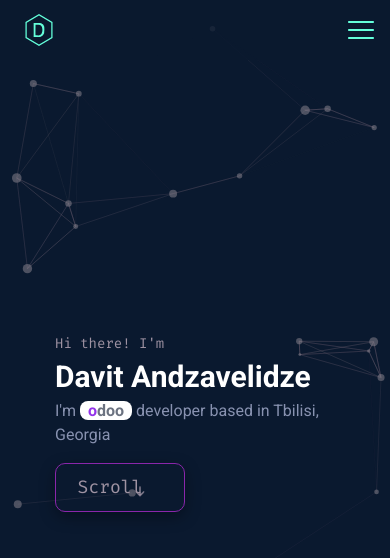
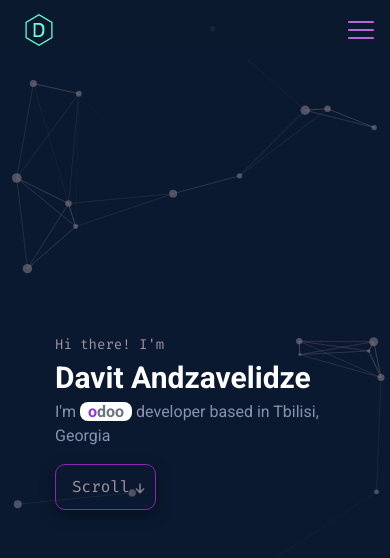
Before and after one commit to DavitAndzavelidze/portfolio-web, a React (Vite) app: page / in a window 390 px wide. Shown: the top 558 px of the page. Built offline with nearby package versions, Linux system fonts and the light colour scheme.

Commit message:
change mobile menu and hamburger color

```diff
--- a/src/components/Home.jsx
+++ b/src/components/Home.jsx
@@ -50,11 +50,11 @@ export default function Home() {
                   offset={-50}
                   duration={500}
                 >
-                  <button className="py-[10px] pr-[20px] md:pr-[20px] w-[130px] rounded-[10px] text-[18px] md:text-[20px] fontFira text-[--green] border border-[--purple] shadow-[0_5px_15px_rgba(0,0,0,0.35)] lg:hover:bg-[--greenTint] lg:duration-150">
+                  <button className="py-[10px] px-4 pr-[25px] md:pr-[2.5rem] rounded-[10px] text-[16px] md:text-[20px] fontFira text-[--green] border border-[--purple] shadow-[0_5px_15px_rgba(0,0,0,0.35)] lg:hover:bg-[--greenTint] lg:duration-150">
                     Scroll
                   </button>
                 </Link>
-                <div className="absolute top-0 right-0 mr-[35px] mt-[20px] text-[20px] md:text-[30px] md:mr-[10px] md:mt-[18px] z-[-1]">
+                <div className="absolute top-0 mr-[6px] right-0 mt-[16px] text-[20px] md:text-[30px] md:mr-[10px] md:mt-[18px] z-[-1]">
                   <BsArrowDownShort className="download-btn animate-bounce" />
                 </div>
               </div>
--- a/src/components/Navbar.jsx
+++ b/src/components/Navbar.jsx
@@ -36,12 +36,12 @@ export default function Navbar() {
               {!nav ? (
                 <RxHamburgerMenu
                   size="30px"
-                  color="#64ffda"
+                  color="#ba67d6"
                   className="md:hidden cursor-pointer"
                 />
               ) : (
                 <RxCross2
-                  color="#64ffda"
+                  color="#ba67d6"
                   size="30px"
                   className="absolute top-0 right-0 mt-[15px] mr-[15px] cursor-pointer z-[100] md:hidden"
                 />
@@ -101,11 +101,11 @@ export default function Navbar() {
           <ul
             className={
               nav
-                ? `fixed top-0 right-0 z-[50] w-[70%] font-bold text-[22px] text-center duration-300 md:hidden`
+                ? `fixed top-0 right-0 z-[50] w-[100%] h-full font-bold text-[22px] text-center duration-300 md:hidden`
                 : `fixed top-0 right-[-100%] z-50 w-full font-bold text-[22px] text-center duration-300 md:hidden overflow-hidden`
             }
           >
-            <ul className="flex flex-col justify-center gap-[20px] h-screen md:flex  py-[1.5rem] md:mt-[0px] text-[--textWhite] text-[22px] items-left w-full bg-[--mobileBg] md:h-full z-50">
+            <ul className="flex flex-col justify-center gap-[20px] h-full md:flex  py-[1.5rem] md:mt-[0px] text-[--textWhite] text-[22px] items-left w-full bg-[--mobileBg] md:h-full z-50">
               <li className="navlinkm">
                 <Link
                   to="home"
```
